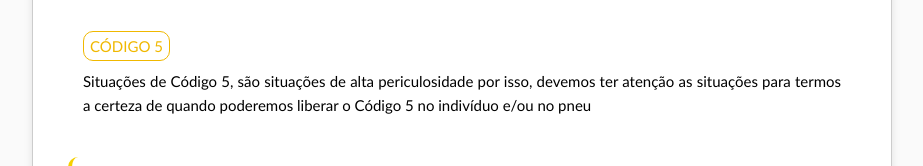
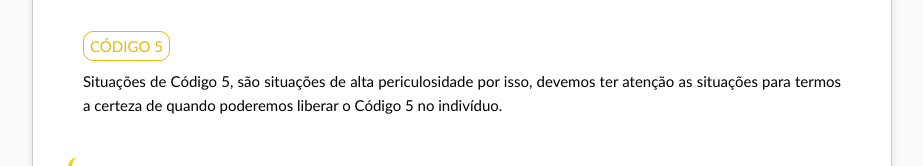
Before and after one commit to CapivaraPollo/sidebar-main, a website: page acompanhamento.html in a window 1280 px wide. Shown: the part 10643-10809 px from the top of the page, without its empty margins (219-1142 px from the left). Drawn offline with Linux system fonts and the light colour scheme.

Commit message:
Update acompanhamento.html

```diff
--- a/acompanhamento.html
+++ b/acompanhamento.html
@@ -748,7 +748,7 @@
                     <p>Situações de Código 5, são situações de alta
                         periculosidade por isso, devemos ter atenção as
                         situações para termos a certeza de quando poderemos
-                        liberar o Código 5 no indivíduo e/ou no pneu</p>
+                        liberar o Código 5 no indivíduo.</p>
                 </div>
                 <blockquote class="bloco-observacao2">
                     <p><b>NO INDIVÍDUO:</b></p>
```
